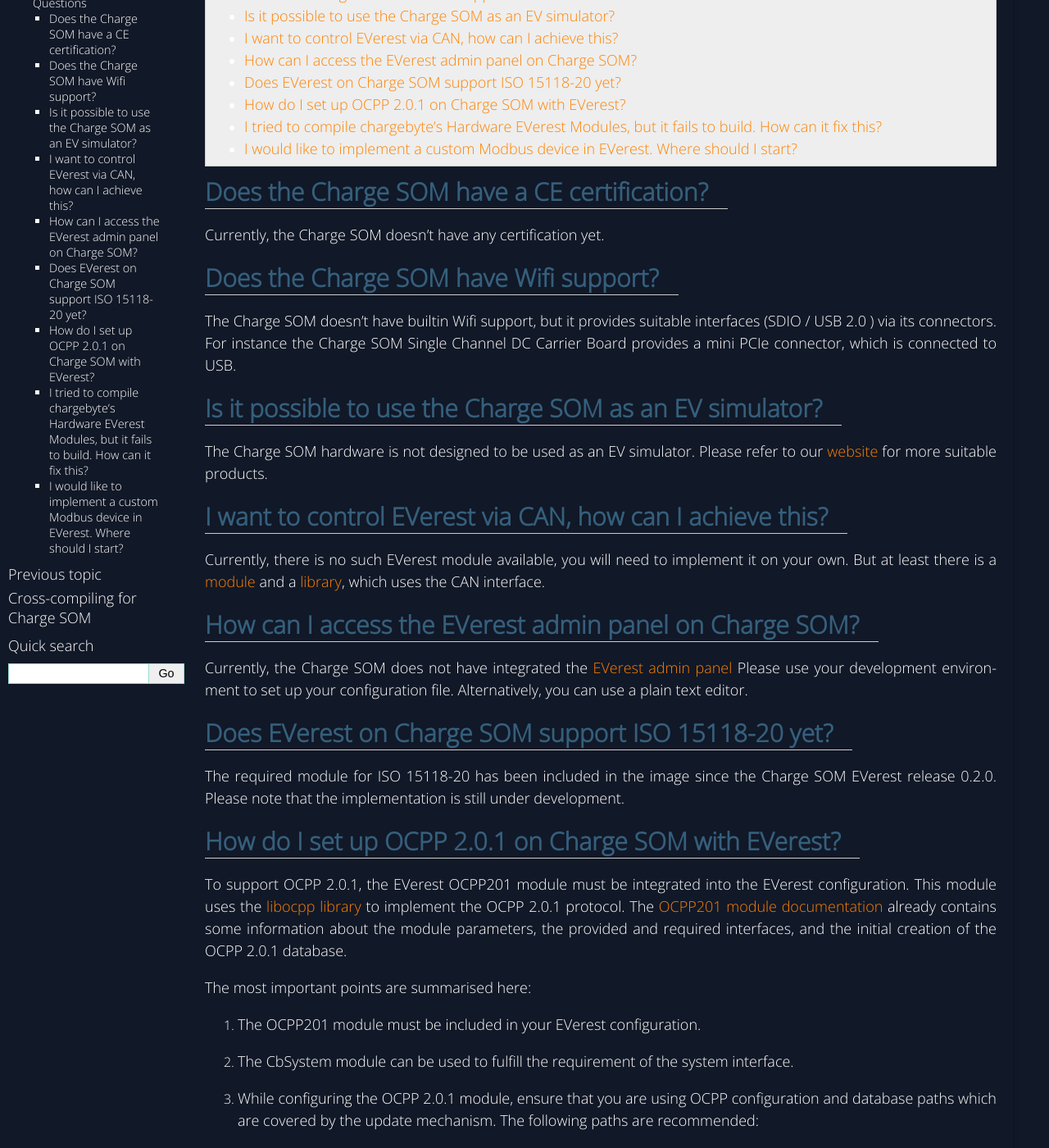
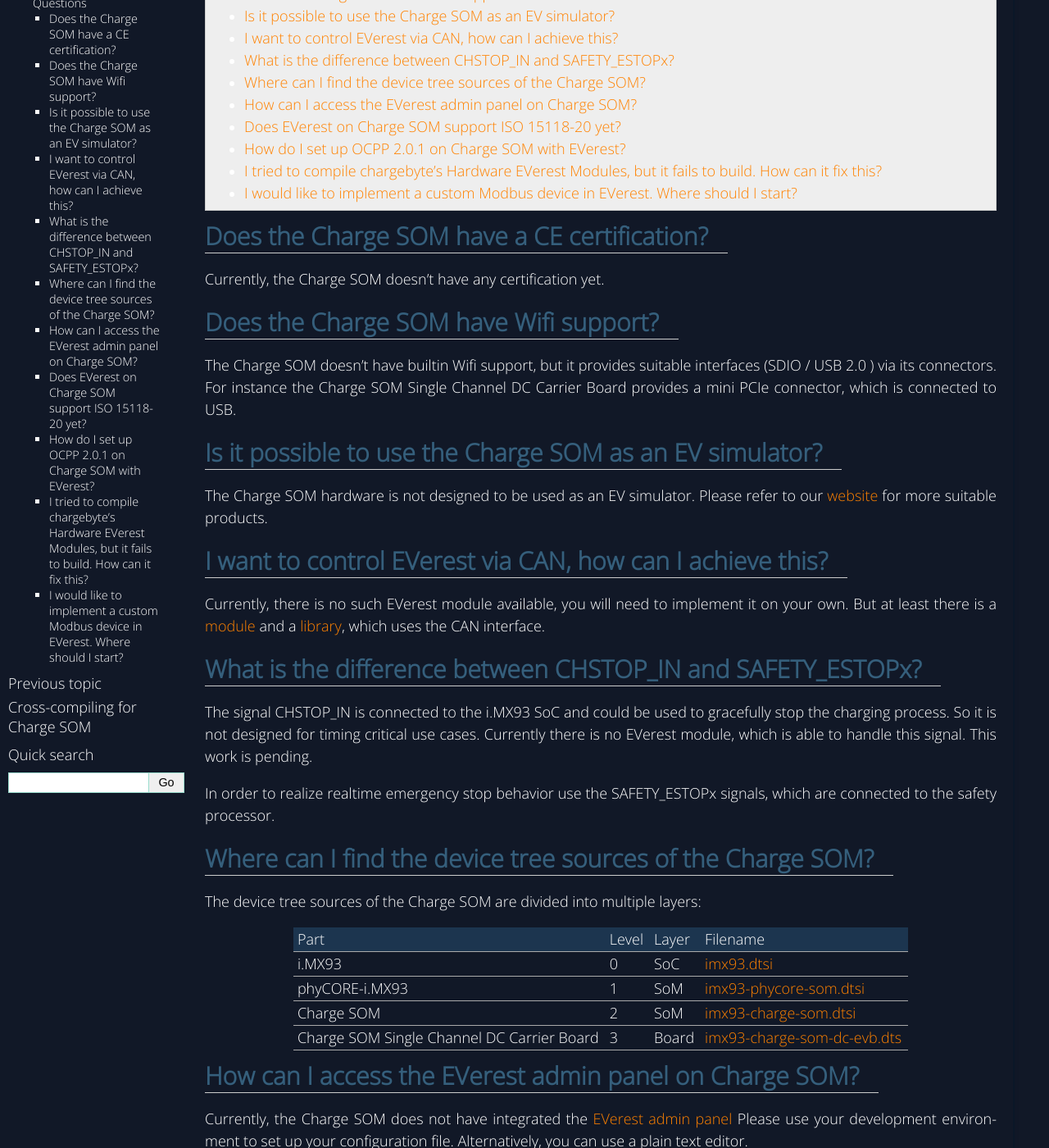
Before and after one commit to chargebyte/chargebyte-docs, a Sphinx documentation site: the page built from docs/source/troubleshooting.rst, in a window 1280 px wide and 1400 px high, scrolled down 296 px. Shown: the whole window at 82% size. Built offline with Sphinx 7.4.7, drawn with Linux system fonts in a browser that asks for light colours.

Commit message:
Troubleshooting: Add FAQs about charging stop & DTS
Signed-off-by: Stefan Wahren <stefan.wahren@chargebyte.com>

```diff
--- a/docs/source/troubleshooting.rst
+++ b/docs/source/troubleshooting.rst
@@ -38,6 +38,45 @@
 at least there is a `module <https://github.com/EVerest/everest-core/tree/main/modules/DPM1000>`_
 and a `library <https://github.com/EVerest/everest-core/tree/main/lib/staging/can_dpm1000>`_,
 which uses the CAN interface.
+
+
+What is the difference between CHSTOP_IN and SAFETY_ESTOPx?
+^^^^^^^^^^^^^^^^^^^^^^^^^^^^^^^^^^^^^^^^^^^^^^^^^^^^^^^^^^^
+
+The signal CHSTOP_IN is connected to the i.MX93 SoC and could be used to gracefully stop the charging process. So it is not designed
+for timing critical use cases. Currently there is no EVerest module, which is able to handle this signal. This work is pending.
+
+In order to realize realtime emergency stop behavior use the SAFETY_ESTOPx signals, which are connected to the safety processor.
+
+
+Where can I find the device tree sources of the Charge SOM?
+^^^^^^^^^^^^^^^^^^^^^^^^^^^^^^^^^^^^^^^^^^^^^^^^^^^^^^^^^^^
+
+The device tree sources of the Charge SOM are divided into multiple layers:
+
+.. list-table::
+   :header-rows: 1
+
+   * - Part
+     - Level
+     - Layer
+     - Filename
+   * - i.MX93
+     - 0
+     - SoC
+     - `imx93.dtsi <https://github.com/chargebyte/linux/blob/v6.6.23-2.0.0-phy-cb/arch/arm64/boot/dts/freescale/imx93.dtsi>`_
+   * - phyCORE-i.MX93
+     - 1
+     - SoM
+     - `imx93-phycore-som.dtsi <https://github.com/chargebyte/linux/blob/v6.6.23-2.0.0-phy-cb/arch/arm64/boot/dts/freescale/imx93-phycore-som.dtsi>`_
+   * - Charge SOM
+     - 2
+     - SoM
+     - `imx93-charge-som.dtsi <https://github.com/chargebyte/linux/blob/v6.6.23-2.0.0-phy-cb/arch/arm64/boot/dts/freescale/imx93-charge-som.dtsi>`_
+   * - Charge SOM Single Channel DC Carrier Board
+     - 3
+     - Board
+     - `imx93-charge-som-dc-evb.dts <https://github.com/chargebyte/linux/blob/v6.6.23-2.0.0-phy-cb/arch/arm64/boot/dts/freescale/imx93-charge-som-dc-evb.dts>`_
 
 
 How can I access the EVerest admin panel on Charge SOM?
```
